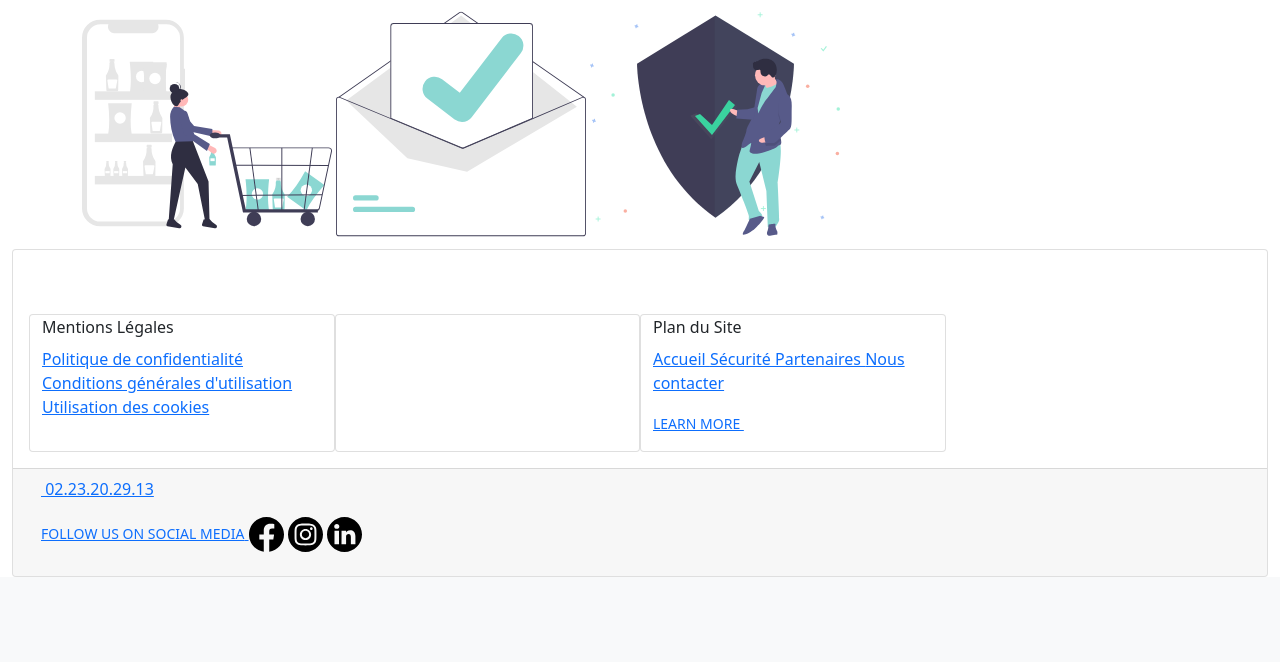
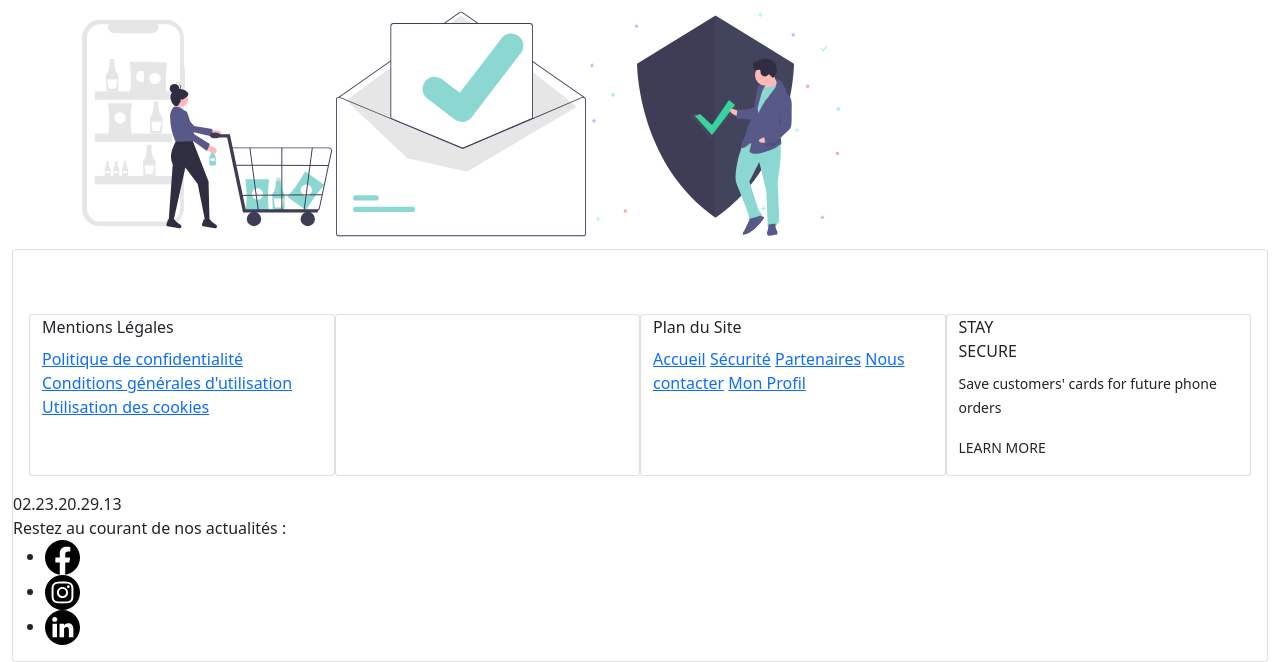
Before and after one commit to mrtcorentin/mspr-wis1, a PHP site: page / in a window 1280 px wide. Shown: the part 1455-2117 px from the top of the page. Before the commit the page ends 2032 px from the top, so only its background shows below. Run offline with PHP 8.4, Linux system fonts and the light colour scheme.

Commit message:
footer proto 1

```diff
--- a/template-parts/footer.php
+++ b/template-parts/footer.php
@@ -1,4 +1,3 @@
-
 <script defer src="assets/js/app.js"></script>
 
 
@@ -7,49 +6,48 @@
         <div class="card-body">
             <div class="row m-0 pt-5">
                 <div class="card col-12 col-md-3">
-                    <div class="card-content"> <i class="fas fa-hand-holding-usd fa-3x"></i>
-                        <div class="card-title"> Mentions Légales </div>
-                        <a href="#" > Politique de confidentialité </a>
-                        <a href="#" > Conditions générales d'utilisation </a>
-                        <a href="#" > Utilisation des cookies </a>
+                    <div class="card-content"><i class="fas fa-hand-holding-usd fa-3x"></i>
+                        <div class="card-title"> Mentions Légales</div>
+                        <a href="#"> Politique de confidentialité </a>
+                        <a href="#"> Conditions générales d'utilisation </a>
+                        <a href="#"> Utilisation des cookies </a>
                     </div>
                 </div>
                 <div class="card col-12 col-md-3">
-                    <div class="card-content"> <i class="far fa-handshake fa-3x"></i>
+                    <div class="card-content"><i class="far fa-handshake fa-3x"></i>
 
                     </div>
                 </div>
                 <div class="card col-12 col-md-3">
-                    <div class="card-content"> <i class="fas fa-mobile-alt fa-3x"></i>
-                        <div class="card-title"> Plan du Site </div>
-                       <a href='#'>Accueil</ahref>
-                       <a href='#'>Sécurité</ahref>
-                       <a href='#'>Partenaires</ahref>
-                       <a href='#'>Nous contacter</ahref>
-                       <a href='>Mon Profil</ahref>
-                        <div class="learn-more">
-                            <p> <small> LEARN MORE <label><i class="fas fa-angle-right"></i></label> </small> </p>
-                        </div>
+                    <div class="card-content"><i class="fas fa-mobile-alt fa-3x"></i>
+                        <div class="card-title"> Plan du Site</div>
+                        <a href='#'>Accueil</a>
+                        <a href='#'>Sécurité</a>
+                        <a href='#'>Partenaires</a>
+                        <a href='#'>Nous contacter</a>
+                        <a href='#'>Mon Profil</a>
                     </div>
                 </div>
                 <div class="card col-12 col-md-3">
-                    <div class="card-content"> <i class="fas fa-user-secret fa-3x"></i>
-                        <div class="card-title"> STAY<br /> SECURE </div>
+                    <div class="card-content"><i class="fas fa-user-secret fa-3x"></i>
+                        <div class="card-title"> STAY<br/> SECURE</div>
                         <p><small>Save customers' cards for future phone orders</small></p>
                         <div class="learn-more">
-                            <p> <small> LEARN MORE <label><i class="fas fa-angle-right"></i></label> </small> </p>
+                            <p><small> LEARN MORE <label><i class="fas fa-angle-right"></i></label> </small></p>
                         </div>
                     </div>
                 </div>
             </div>
         </div>
-        <div class="card-footer row m-0">
-            <p> <label> <i class="fas fa-phone fa-rotate-90 text-primary"></i> </label> 02.23.20.29.13</p>
+        <div class="footer-contact">
+            <span><i class="phone"></i>02.23.20.29.13</span>
             <div>
-                <p> <small class="follow-text">FOLLOW US ON SOCIAL MEDIA</small> <label class="footer-right">
-                        <img src="assets/svg/icon-facebook.svg" height="35" width="35" alt="icon facebook"/>
-                        <img src="assets/svg/icon-insta.svg" height="35" width="35" alt="icon insta"/>
-                        <img src="assets/svg/icon-linkedin.svg" height="35" width="35" alt="icon linkedin"/>
+                <span class="sm-text">Restez au courant de nos actualités :</span>
+                <ul class="footer-right">
+                    <li><img src="assets/svg/icon-facebook.svg" height="35" width="35" alt="icon facebook"/></li>
+                    <li><img src="assets/svg/icon-insta.svg" height="35" width="35" alt="icon insta"/></li>
+                    <li><img src="assets/svg/icon-linkedin.svg" height="35" width="35" alt="icon linkedin"/></li>
+                </ul>
             </div>
         </div>
     </div>
```
Also changed, not shown: assets/svg/icon-facebook.svg.
